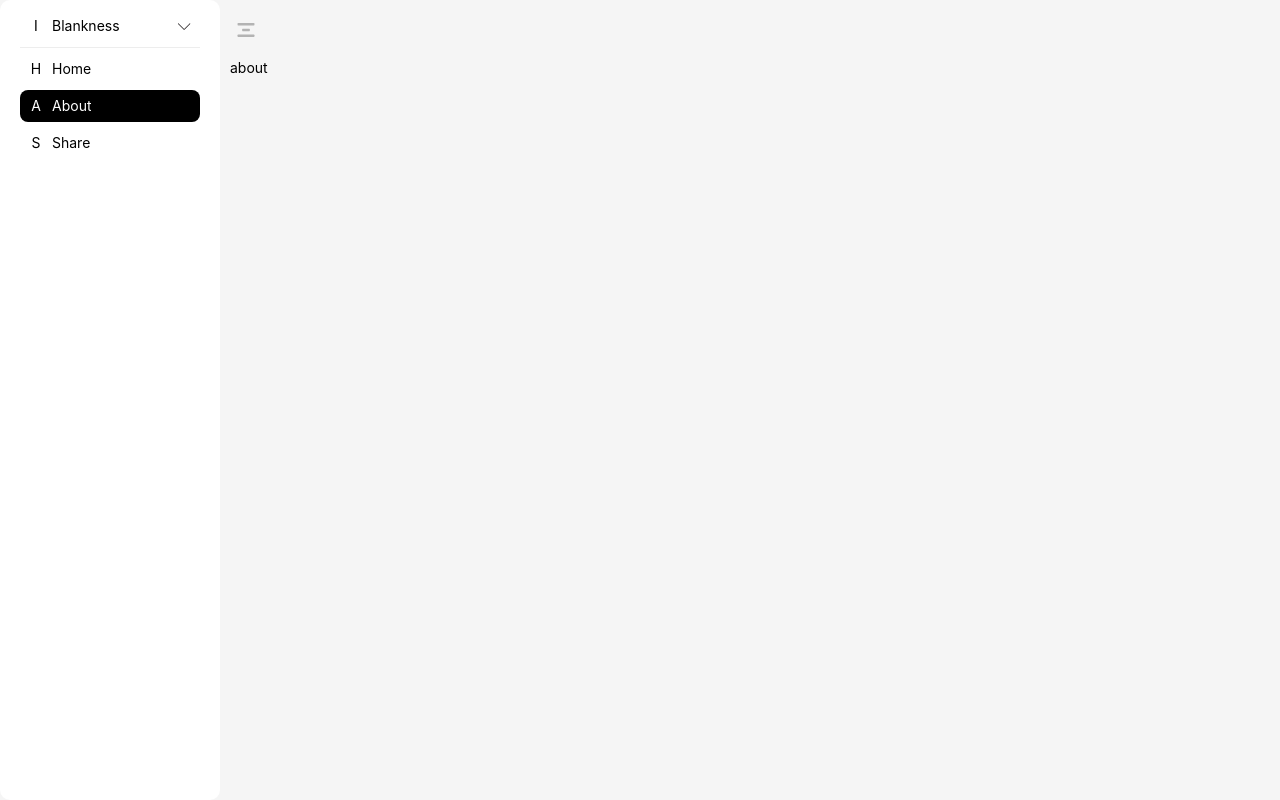
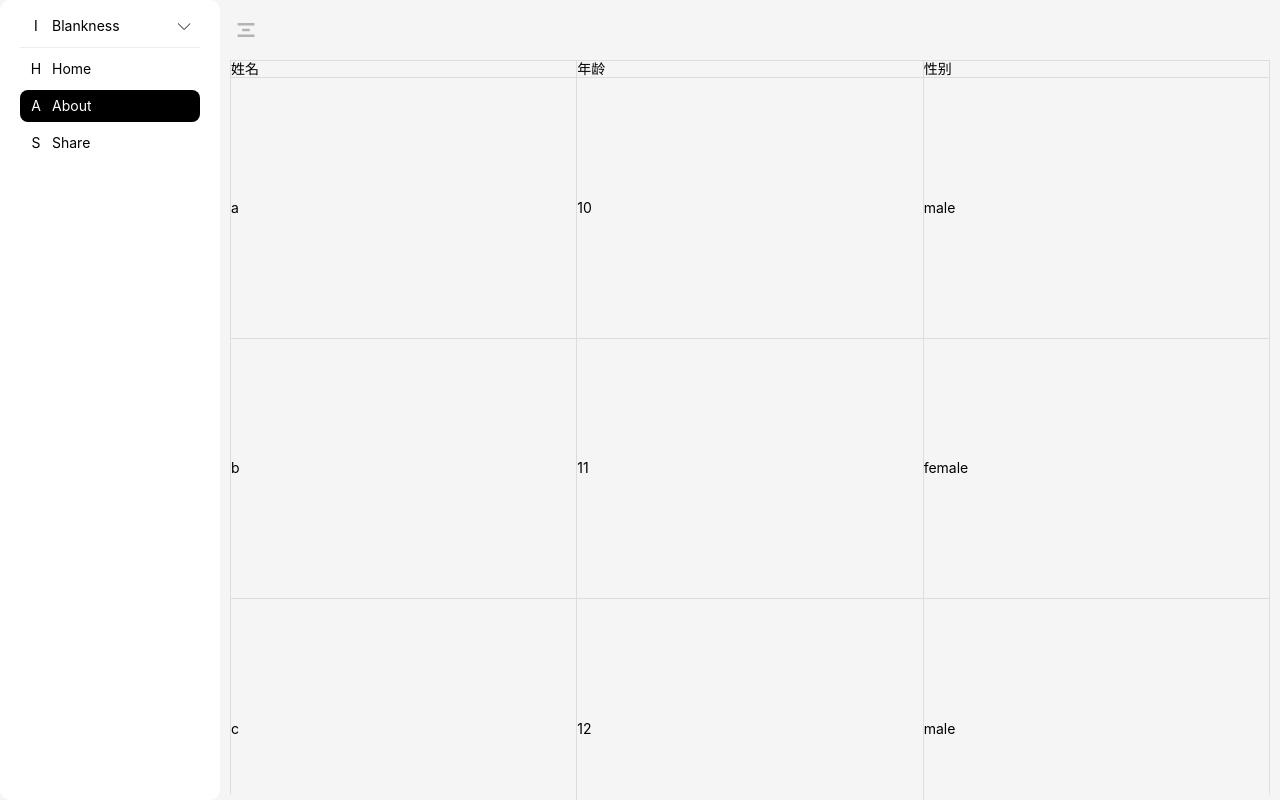
Before and after one commit to ybcoo/blog-manage-ts, a Vue app: page /about in a window 1280 px wide. Built offline with nearby package versions, Linux system fonts and the light colour scheme; sample sign-in values are in the browser's storage; the HTML template or start-up script is replaced by a standard one.

Commit message:
feat:新增table

```diff
--- /dev/null
+++ b/src/components/TableA.vue
@@ -0,0 +1,59 @@
+// SimpleTwoRowTable.vue
+<template>
+  <table class="table">
+    <thead>
+      <tr>
+        <th v-for="item in columns" :key="item.key">
+          {{ item.label }}
+        </th>
+      </tr>
+    </thead>
+    <tbody>
+      <!-- 每个 row 渲染一行 -->
+      <tr v-for="(row, rowIndex) in list" :key="rowIndex">
+        <!-- 每一列 -->
+        <td v-for="item in columns" :key="item.key">
+          <!-- 优先使用对应列的插槽：cell-列key -->
+          <slot
+            :name="item.key"
+            :row="row"
+            :value="row[item.key]"
+            :rowIndex="rowIndex"
+            :col="item"
+          >
+            <!-- 没有提供插槽时的默认渲染 -->
+            {{ row[item.key] }}
+          </slot>
+        </td>
+      </tr>
+    </tbody>
+  </table>
+</template>
+
+<script setup lang="ts">
+defineProps<{
+    columns:any,
+    list:any
+}>()
+</script>
+
+<style lang="scss" scoped>
+.table {
+  width: 100%;
+  height: 100%;
+  border-collapse: collapse;
+  table-layout: fixed;
+  th,
+  td {
+    border: 1px solid #ddd;
+    text-align: left;
+    font-size: 14px;
+  }
+
+  th {
+    background: #f5f5f5;
+    font-weight: 500;
+    white-space: nowrap;
+  }
+}
+</style>
--- a/src/views/about/about.vue
+++ b/src/views/about/about.vue
@@ -1,3 +1,36 @@
 <template>
-    <div>about</div>
+    <div class="userPage">
+        <TableA :columns="columns" :list="list"></TableA>
+    </div>
 </template>
+<script setup lang="ts">
+import TableA from '@/components/TableA.vue';
+const columns=[
+    {label:"姓名",key:'name'},
+    {label:'年龄',key:'age'},
+    {label:'性别',key:'gender'}
+]
+const list=[
+    {
+        name:'a',
+        age:10,
+        gender:'male'
+    },
+    {
+        name:'b',
+        age:11,
+        gender:'female'
+    },
+    {
+        name:'c',
+        age:12,
+        gender:'male'
+    },
+]
+</script>
+<style lang="scss" scoped>
+.userPage{
+    width: 100%;
+    height: 100%;
+}
+</style>
```
